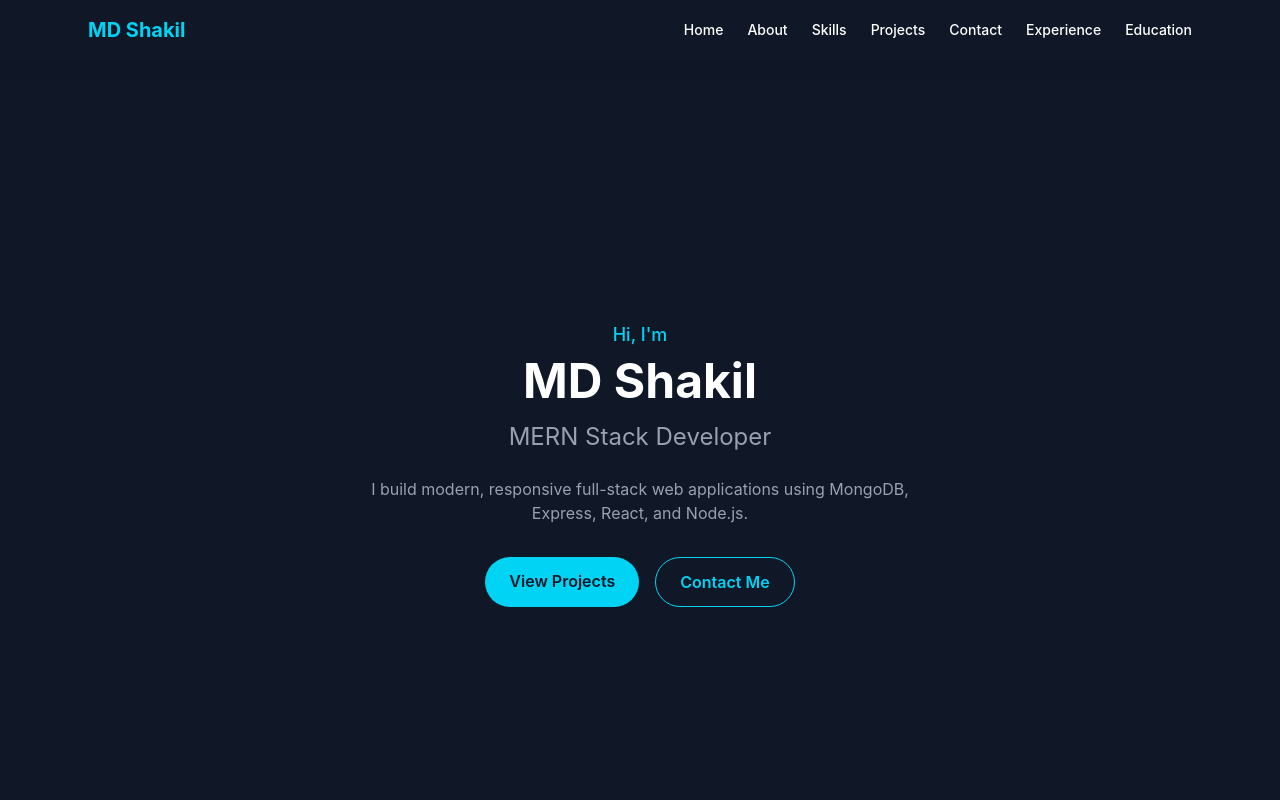
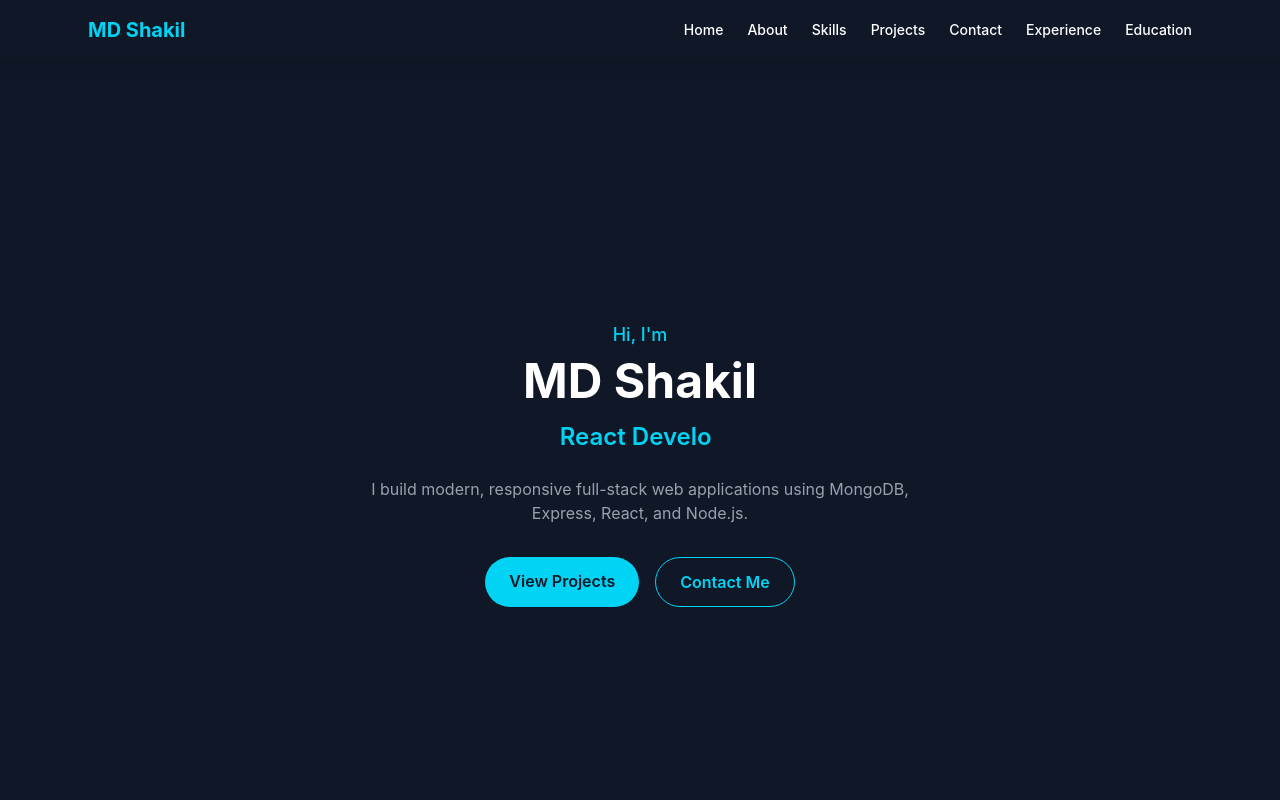
Before and after one commit to mdshakil221/portfolio-frontend, a React (Vite) app: page / in a window 1280 px wide. Shown: the top 800 px of the page. Built offline with nearby package versions, Linux system fonts and the light colour scheme; no server answers; the HTML template or start-up script is replaced by a standard one.

Commit message:
Add typing animation in Hero section

```diff
--- a/package.json
+++ b/package.json
@@ -15,7 +15,8 @@
     "framer-motion": "^12.38.0",
     "react": "^19.2.6",
     "react-dom": "^19.2.6",
-    "react-router-dom": "^7.15.1"
+    "react-router-dom": "^7.15.1",
+    "react-type-animation": "^3.2.0"
   },
   "devDependencies": {
     "@eslint/js": "^10.0.1",
--- a/src/components/Hero.jsx
+++ b/src/components/Hero.jsx
@@ -1,4 +1,5 @@
 import { motion } from 'framer-motion';
+import { TypeAnimation } from 'react-type-animation';
 
 const Hero = () => {
   return (
@@ -20,14 +21,31 @@
         >
           MD Shakil
         </motion.h1>
-        <motion.h2
+
+        <motion.div
           initial={{ opacity: 0, y: -20 }}
           animate={{ opacity: 1, y: 0 }}
           transition={{ duration: 0.5, delay: 0.4 }}
           className="text-2xl text-gray-400 mb-6"
         >
-          MERN Stack Developer
-        </motion.h2>
+          <TypeAnimation
+            sequence={[
+              'MERN Stack Developer',
+              2000,
+              'React Developer',
+              2000,
+              'Node.js Developer',
+              2000,
+              'Full Stack Developer',
+              2000,
+            ]}
+            wrapper="span"
+            speed={50}
+            repeat={Infinity}
+            className="text-cyan-400 font-semibold"
+          />
+        </motion.div>
+
         <motion.p
           initial={{ opacity: 0 }}
           animate={{ opacity: 1 }}
```
Also changed, not shown: 1 other file (tests, documents, lock files or other folders).
